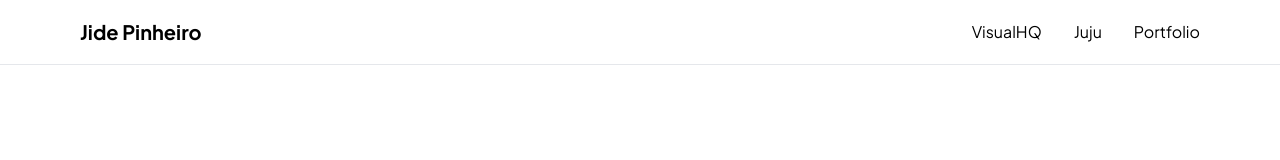
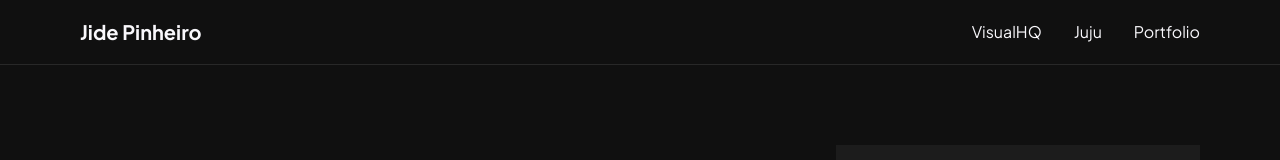
Before and after one commit to Cybvr/portfolio, a Next.js app: page / in a window 1280 px wide. Shown: the top 160 px of the page. Built offline with nearby package versions, Linux system fonts and the light colour scheme.

Commit message:
Assistant checkpoint: Fix theming by adding proper HSL color definitions
Assistant generated file changes:
- tailwind.config.js: Add proper HSL color definitions

---

User prompt:

not working!!!

```diff
--- a/tailwind.config.js
+++ b/tailwind.config.js
@@ -15,6 +15,35 @@
       },
     },
     extend: {
+      colors: {
+        border: "hsl(var(--border))",
+        input: "hsl(var(--input))",
+        ring: "hsl(var(--ring))",
+        background: "hsl(var(--background))",
+        foreground: "hsl(var(--foreground))",
+        card: "hsl(var(--card))",
+        "card-foreground": "hsl(var(--card-foreground))",
+        primary: {
+          DEFAULT: "hsl(var(--primary))",
+          foreground: "hsl(var(--primary-foreground))",
+        },
+        secondary: {
+          DEFAULT: "hsl(var(--secondary))",
+          foreground: "hsl(var(--secondary-foreground))",
+        },
+        muted: {
+          DEFAULT: "hsl(var(--muted))",
+          foreground: "hsl(var(--muted-foreground))",
+        },
+        accent: {
+          DEFAULT: "hsl(var(--accent))",
+          foreground: "hsl(var(--accent-foreground))",
+        },
+        destructive: {
+          DEFAULT: "hsl(var(--destructive))",
+          foreground: "hsl(var(--destructive-foreground))",
+        },
+      },
       borderRadius: {
         lg: 'var(--radius)',
         md: 'calc(var(--radius) - 2px)',
```
